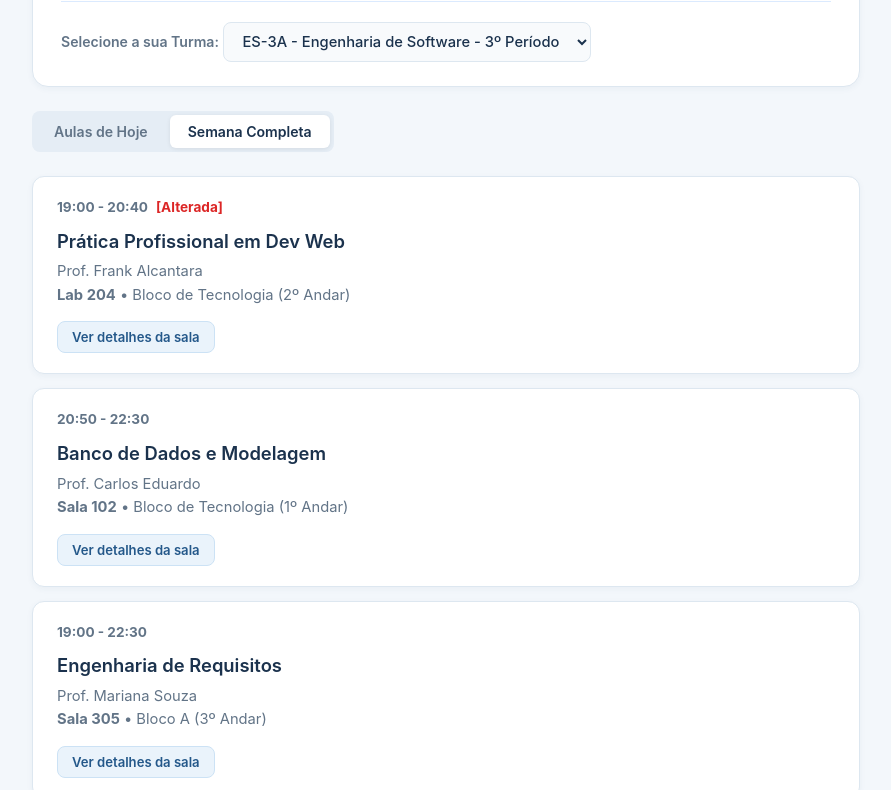
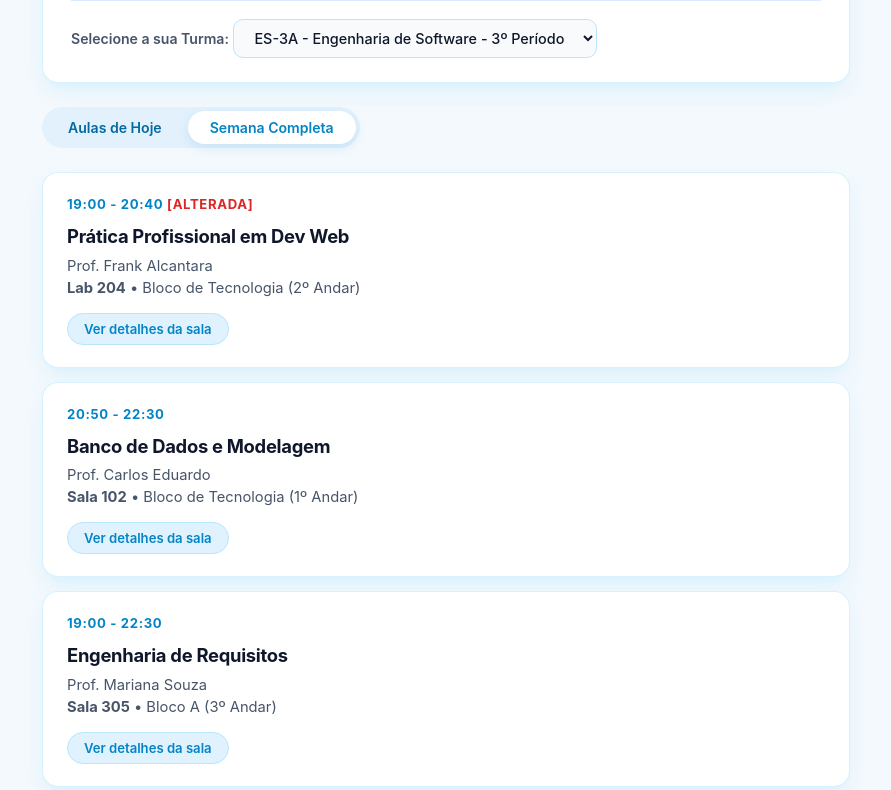
Before and after one commit to juliavieirarodrigues/ensalamento, a plain HTML site: page index.html in a window 1280 px wide. Shown: the part 105-895 px from the top of the page, without its empty margins (194-1085 px from the left). Drawn offline with Linux system fonts and the light colour scheme.

Commit message:
style: refina layout com design moderno em azul suave

```diff
--- a/style.css
+++ b/style.css
@@ -1,57 +1,54 @@
 :root {
-  --bg-main: #f3f7fb;
-  --surface: #ffffff;
-  --surface-alt: #f8fafc;
-  --primary-blue: #7bb5e8;
-  --primary-hover: #68a4dc;
-  --primary-soft: #eaf3fb;
-  --primary-dark: #1b324d;
-  --text-main: #243342;
-  --text-muted: #627487;
-  --border-light: #dde7f0;
-  --shadow-sm: 0 2px 6px rgba(40, 75, 110, 0.05);
-  --shadow-md: 0 8px 24px rgba(35, 70, 105, 0.08);
-  --radius-sm: 8px;
-  --radius-md: 12px;
-  --radius-lg: 16px;
+  --bg-app: #f4f9fd;
+  --surface-card: #ffffff;
+  --baby-blue-light: #e0f2fe;
+  --baby-blue: #38bdf8;
+  --baby-blue-dark: #0284c7;
+  --text-title: #0f172a;
+  --text-body: #475569;
+  --border-subtle: rgba(56, 189, 248, 0.2);
+  --shadow-float: 0 10px 25px -5px rgba(186, 230, 253, 0.45), 0 8px 10px -6px rgba(186, 230, 253, 0.2);
+  --shadow-hover: 0 20px 30px -10px rgba(56, 189, 248, 0.25);
+  --radius-pill: 9999px;
+  --radius-card: 16px;
 }
 
 * {
   box-sizing: border-box;
   margin: 0;
   padding: 0;
-  font-family: -apple-system, BlinkMacSystemFont, "Segoe UI", Roboto, Inter, Helvetica, Arial, sans-serif;
+  font-family: -apple-system, BlinkMacSystemFont, "Segoe UI", Roboto, "Inter", sans-serif;
   -webkit-font-smoothing: antialiased;
 }
 
 body {
-  background-color: var(--bg-main);
-  color: var(--text-main);
-  line-height: 1.6;
-  padding: 32px 16px;
-  max-width: 860px;
+  background-color: var(--bg-app);
+  color: var(--text-body);
+  padding: 36px 16px;
+  max-width: 840px;
   margin: 0 auto;
+  line-height: 1.5;
 }
 
-/* Cabeçalho */
+/* Cartão do Cabeçalho */
 header {
-  background: var(--surface);
+  background: var(--surface-card);
   padding: 24px 28px;
-  border-radius: var(--radius-lg);
-  border: 1px solid var(--border-light);
-  box-shadow: var(--shadow-sm);
+  border-radius: var(--radius-card);
+  border: 1px solid var(--border-subtle);
+  box-shadow: var(--shadow-float);
   margin-bottom: 24px;
 }
 
 header h1 {
-  font-size: 1.45rem;
+  font-size: 1.35rem;
   font-weight: 700;
-  letter-spacing: -0.02em;
-  color: var(--primary-dark);
+  letter-spacing: -0.025em;
+  color: var(--text-title);
 }
 
 .turma-selector-area {
-  margin-top: 20px;
+  margin-top: 18px;
   display: flex;
   align-items: center;
   gap: 12px;
@@ -61,60 +58,57 @@ header h1 {
 .turma-selector-area label {
   font-size: 0.88rem;
   font-weight: 600;
-  color: var(--text-muted);
+  color: var(--text-body);
 }
 
 .turma-selector-area select {
-  padding: 9px 14px;
-  border: 1px solid var(--border-light);
-  border-radius: var(--radius-sm);
-  background-color: var(--surface-alt);
-  color: var(--primary-dark);
-  font-size: 0.92rem;
+  padding: 9px 16px;
+  border: 1px solid #bae6fd;
+  border-radius: 10px;
+  background-color: #f8fafc;
+  color: var(--text-title);
+  font-size: 0.9rem;
   font-weight: 500;
   outline: none;
   cursor: pointer;
-  transition: border-color 0.2s, box-shadow 0.2s;
+  transition: all 0.2s ease;
 }
 
 .turma-selector-area select:focus {
-  border-color: var(--primary-blue);
-  box-shadow: 0 0 0 3px rgba(123, 181, 232, 0.25);
+  border-color: var(--baby-blue);
+  background-color: #ffffff;
+  box-shadow: 0 0 0 3px rgba(56, 189, 248, 0.2);
 }
 
-/* Controlos de Visualização */
+/* Alternador Hoje / Semana (Estilo Pílula Flutuante) */
 .view-controls {
   display: inline-flex;
-  background: #e5edf5;
+  background: #e2f1fc;
   padding: 4px;
-  border-radius: var(--radius-sm);
+  border-radius: var(--radius-pill);
   gap: 4px;
   margin-bottom: 24px;
 }
 
 .view-controls button {
-  padding: 8px 18px;
+  padding: 8px 22px;
   border: none;
   background: transparent;
-  color: var(--text-muted);
-  border-radius: 6px;
+  color: #0369a1;
+  border-radius: var(--radius-pill);
   font-size: 0.88rem;
   font-weight: 600;
   cursor: pointer;
-  transition: all 0.2s ease;
-}
-
-.view-controls button:hover {
-  color: var(--primary-dark);
+  transition: all 0.25s cubic-bezier(0.4, 0, 0.2, 1);
 }
 
 .view-controls button.active {
-  background: var(--surface);
-  color: var(--primary-dark);
-  box-shadow: 0 1px 4px rgba(0, 0, 0, 0.08);
+  background: #ffffff;
+  color: var(--baby-blue-dark);
+  box-shadow: 0 4px 12px rgba(2, 132, 199, 0.12);
 }
 
-/* Grade de Aulas */
+/* Grelha de Aulas */
 .aulas-grid {
   display: flex;
   flex-direction: column;
@@ -123,109 +117,107 @@ header h1 {
 }
 
 .card-aula {
-  background: var(--surface);
-  padding: 20px 24px;
-  border-radius: var(--radius-md);
-  border: 1px solid var(--border-light) !important;
-  box-shadow: var(--shadow-sm);
-  transition: transform 0.15s ease, box-shadow 0.15s ease, border-color 0.15s ease;
-  position: relative;
+  background: var(--surface-card);
+  padding: 22px 24px;
+  border-radius: var(--radius-card);
+  border: 1px solid var(--border-subtle) !important;
+  box-shadow: var(--shadow-float);
+  transition: transform 0.2s ease, box-shadow 0.2s ease, border-color 0.2s ease;
+  cursor: pointer;
 }
 
 .card-aula:hover {
-  transform: translateY(-2px);
-  box-shadow: var(--shadow-md);
-  border-color: #c9dbed !important;
+  transform: translateY(-3px);
+  box-shadow: var(--shadow-hover);
+  border-color: #7dd3fc !important;
 }
 
 .card-aula.tag-atual {
-  border-left: 5px solid #38bdf8 !important;
-  background: #f6fbff;
+  border-left: 5px solid #0284c7 !important;
+  background: linear-gradient(135deg, #f0f9ff 0%, #ffffff 70%);
 }
 
 .card-aula.tag-proxima {
-  border-left: 5px solid #818cf8 !important;
-  background: #fafbff;
+  border-left: 5px solid #38bdf8 !important;
+  background: linear-gradient(135deg, #f8fafc 0%, #ffffff 70%);
 }
 
 .card-cabecalho {
-  display: flex;
-  align-items: center;
-  gap: 8px;
-  font-size: 0.85rem;
-  font-weight: 600;
-  color: var(--text-muted);
+  font-size: 0.82rem;
+  font-weight: 700;
+  color: var(--baby-blue-dark);
+  text-transform: uppercase;
+  letter-spacing: 0.05em;
   margin-bottom: 8px;
 }
 
 .card-aula h4 {
   font-size: 1.15rem;
-  font-weight: 600;
-  color: var(--primary-dark);
+  font-weight: 700;
+  color: var(--text-title);
+  letter-spacing: -0.015em;
   margin-bottom: 4px;
 }
 
 .card-aula p {
-  color: var(--text-muted);
+  color: var(--text-body);
   font-size: 0.92rem;
 }
 
 .btn-detalhes {
   margin-top: 14px;
-  display: inline-block;
-  padding: 7px 14px;
-  background: var(--primary-soft);
-  border: 1px solid #cce2f5;
-  border-radius: var(--radius-sm);
+  padding: 7px 16px;
+  background: var(--baby-blue-light);
+  border: 1px solid #bae6fd;
+  border-radius: var(--radius-pill);
+  color: var(--baby-blue-dark);
+  font-weight: 600;
+  font-size: 0.82rem;
   cursor: pointer;
-  font-size: 0.82rem;
-  font-weight: 600;
-  color: #24588a;
-  transition: all 0.15s ease;
+  transition: all 0.2s ease;
 }
 
 .btn-detalhes:hover {
-  background: #deeffa;
-  border-color: var(--primary-blue);
+  background: #bae6fd;
 }
 
-/* Modal de Sala */
+/* Janela Modal */
 dialog#modal-sala {
   margin: auto;
-  border: 1px solid var(--border-light);
-  border-radius: var(--radius-lg);
-  box-shadow: var(--shadow-md);
+  border: 1px solid var(--border-subtle);
+  border-radius: 20px;
+  box-shadow: 0 25px 50px -12px rgba(15, 23, 42, 0.25);
   padding: 28px;
   max-width: 440px;
   width: 90%;
-  background: var(--surface);
+  background: #ffffff;
 }
 
 dialog#modal-sala::backdrop {
-  background: rgba(18, 30, 45, 0.4);
-  backdrop-filter: blur(3px);
+  background: rgba(15, 23, 42, 0.4);
+  backdrop-filter: blur(4px);
 }
 
 dialog#modal-sala h3 {
-  margin-bottom: 16px;
-  color: var(--primary-dark);
+  margin-bottom: 14px;
+  color: var(--text-title);
   font-size: 1.25rem;
   font-weight: 700;
 }
 
 dialog#modal-sala p {
-  margin-bottom: 10px;
+  margin-bottom: 9px;
   font-size: 0.92rem;
-  color: var(--text-main);
+  color: var(--text-body);
 }
 
 #btn-fechar-modal {
-  margin-top: 18px;
-  padding: 9px 18px;
-  background: var(--surface-alt);
-  color: var(--text-main);
-  border: 1px solid var(--border-light);
-  border-radius: var(--radius-sm);
+  margin-top: 16px;
+  padding: 8px 18px;
+  background: #f1f5f9;
+  color: var(--text-body);
+  border: none;
+  border-radius: var(--radius-pill);
   cursor: pointer;
   font-weight: 600;
   font-size: 0.86rem;
@@ -233,39 +225,39 @@ dialog#modal-sala p {
 }
 
 #btn-fechar-modal:hover {
-  background: #e9eff5;
+  background: #e2e8f0;
 }
 
 /* Secção Informativa do Rodapé */
 #secao-sobre {
-  background: var(--surface);
-  border: 1px solid var(--border-light);
-  border-radius: var(--radius-lg);
+  background: var(--surface-card);
+  border: 1px solid var(--border-subtle);
+  border-radius: var(--radius-card);
   padding: 28px;
-  box-shadow: var(--shadow-sm);
+  box-shadow: var(--shadow-float);
 }
 
 #secao-sobre h2 {
   font-size: 1.25rem;
   font-weight: 700;
-  color: var(--primary-dark);
+  color: var(--text-title);
   margin-bottom: 12px;
 }
 
 #secao-sobre h3 {
-  font-size: 1rem;
-  font-weight: 600;
-  color: var(--primary-dark);
+  font-size: 0.98rem;
+  font-weight: 700;
+  color: var(--baby-blue-dark);
   margin-top: 18px;
-  margin-bottom: 8px;
+  margin-bottom: 6px;
 }
 
 #secao-sobre p, #secao-sobre li {
   font-size: 0.88rem;
-  color: var(--text-muted);
+  color: var(--text-body);
 }
 
 #secao-sobre ul {
   padding-left: 20px;
-  margin-bottom: 12px;
+  margin-bottom: 10px;
 }
```
